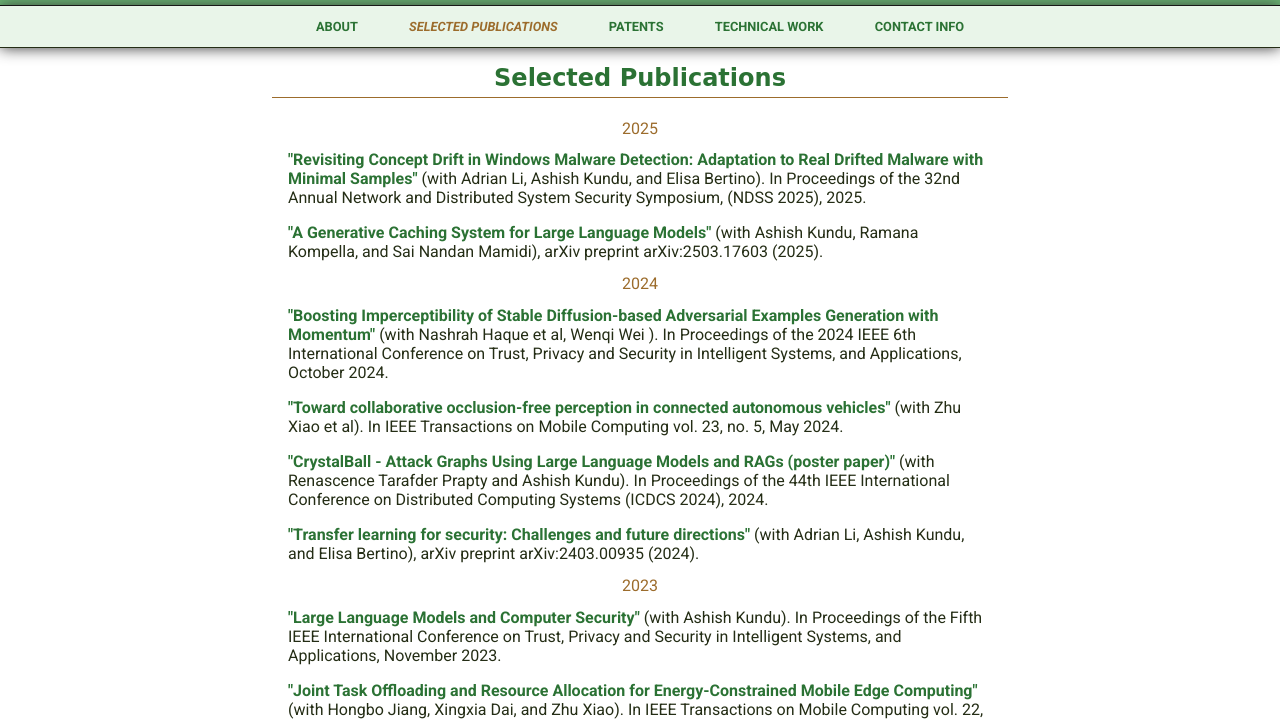
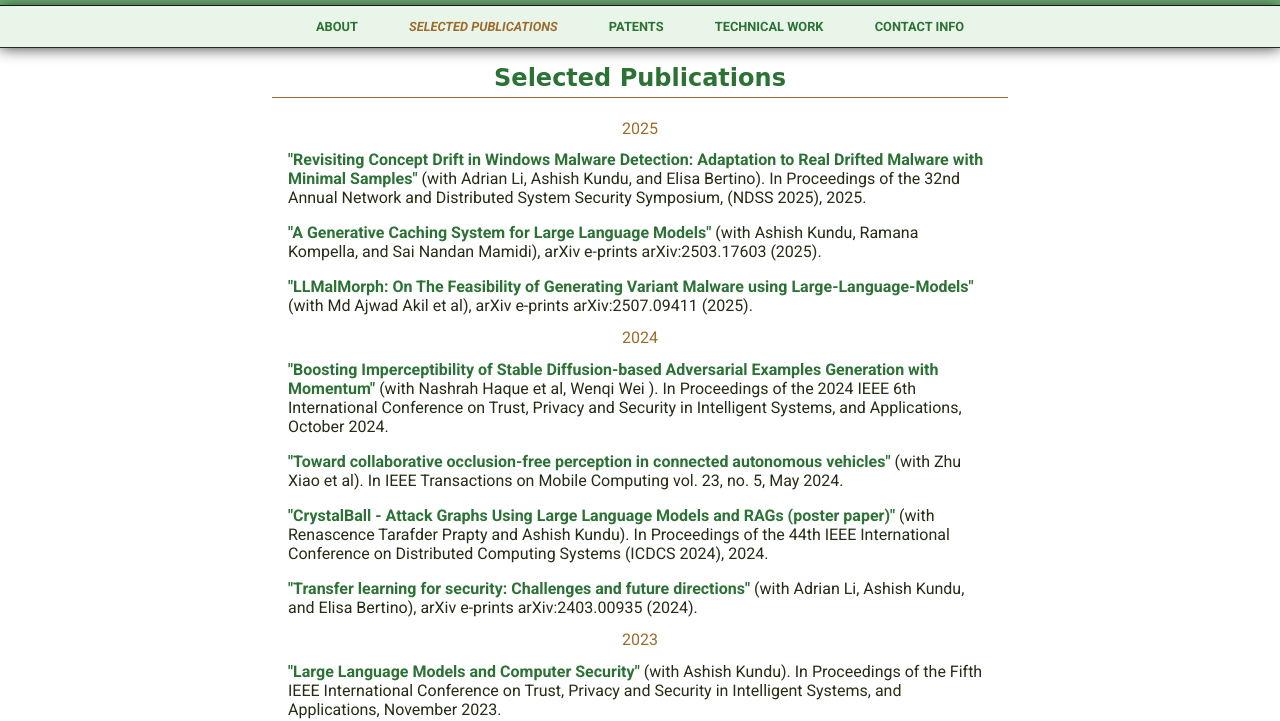
Before and after one commit to arunkiyengar/website, a plain HTML site: page publications.html in a window 1280 px wide. Shown: the part 63-784 px from the top of the page. Drawn offline with Linux system fonts and the light colour scheme; a web font is replaced by a local one.

Commit message:
added LLMalMorph arXiv paper

```diff
--- a/publications.html
+++ b/publications.html
@@ -44,12 +44,13 @@
 	 <li class="date">2025</li>
          <li><a href="https://www.ndss-symposium.org/wp-content/uploads/2025-830-paper.pdf">"Revisiting Concept Drift in Windows
 Malware Detection: Adaptation to Real Drifted Malware with Minimal Samples"</a> (with Adrian Li, Ashish Kundu, and Elisa Bertino). In Proceedings of the 32nd Annual Network and Distributed System Security Symposium, (NDSS 2025), 2025.</li>
-          <li><a href="https://arxiv.org/abs/2503.17603">"A Generative Caching System for Large Language Models"</a> (with Ashish Kundu, Ramana Kompella, and Sai Nandan Mamidi), arXiv preprint arXiv:2503.17603 (2025).</li>
+          <li><a href="https://arxiv.org/abs/2503.17603">"A Generative Caching System for Large Language Models"</a> (with Ashish Kundu, Ramana Kompella, and Sai Nandan Mamidi), arXiv e-prints arXiv:2503.17603 (2025).</li>
+          <li><a href="https://arxiv.org/abs/2507.09411">"LLMalMorph: On The Feasibility of Generating Variant Malware using Large-Language-Models"</a> (with Md Ajwad Akil et al), arXiv e-prints arXiv:2507.09411  (2025).</li>
          <li class="date">2024</li>
          <li><a href="https://www.computer.org/csdl/proceedings-article/tps-isa/2024/867400a021/23ylK9x2W52">"Boosting Imperceptibility of Stable Diffusion-based Adversarial Examples Generation with Momentum"</a> (with Nashrah Haque et al, Wenqi Wei ). In Proceedings of the 2024 IEEE 6th International Conference on Trust, Privacy and Security in Intelligent Systems, and Applications, October 2024.</li>
          <li><a href="https://ieeexplore.ieee.org/document/10192915">"Toward collaborative occlusion-free perception in connected autonomous vehicles"</a> (with Zhu Xiao et al). In IEEE Transactions on Mobile Computing vol. 23, no. 5, May 2024.</li>
          <li><a href="https://ieeexplore.ieee.org/document/10630981">"CrystalBall - Attack Graphs Using Large Language Models and RAGs (poster paper)"</a> (with Renascence Tarafder Prapty and Ashish Kundu). In Proceedings of the 44th IEEE International Conference on Distributed Computing Systems (ICDCS 2024), 2024.</li>
-          <li><a href="https://arxiv.org/abs/2403.00935">"Transfer learning for security: Challenges and future directions"</a> (with Adrian Li, Ashish Kundu, and Elisa Bertino), arXiv preprint arXiv:2403.00935 (2024).</li>
+          <li><a href="https://arxiv.org/abs/2403.00935">"Transfer learning for security: Challenges and future directions"</a> (with Adrian Li, Ashish Kundu, and Elisa Bertino), arXiv e-prints arXiv:2403.00935 (2024).</li>
 
          <li class="date">2023</li>
            <li><a href="https://ieeexplore.ieee.org/abstract/document/10431614">"Large Language Models and Computer Security"</a> (with Ashish Kundu). In Proceedings of the Fifth IEEE International Conference on Trust, Privacy and Security in Intelligent Systems, and Applications, November 2023.</li>
```
Also changed, not shown: technical.html (+2 -1 lines).
